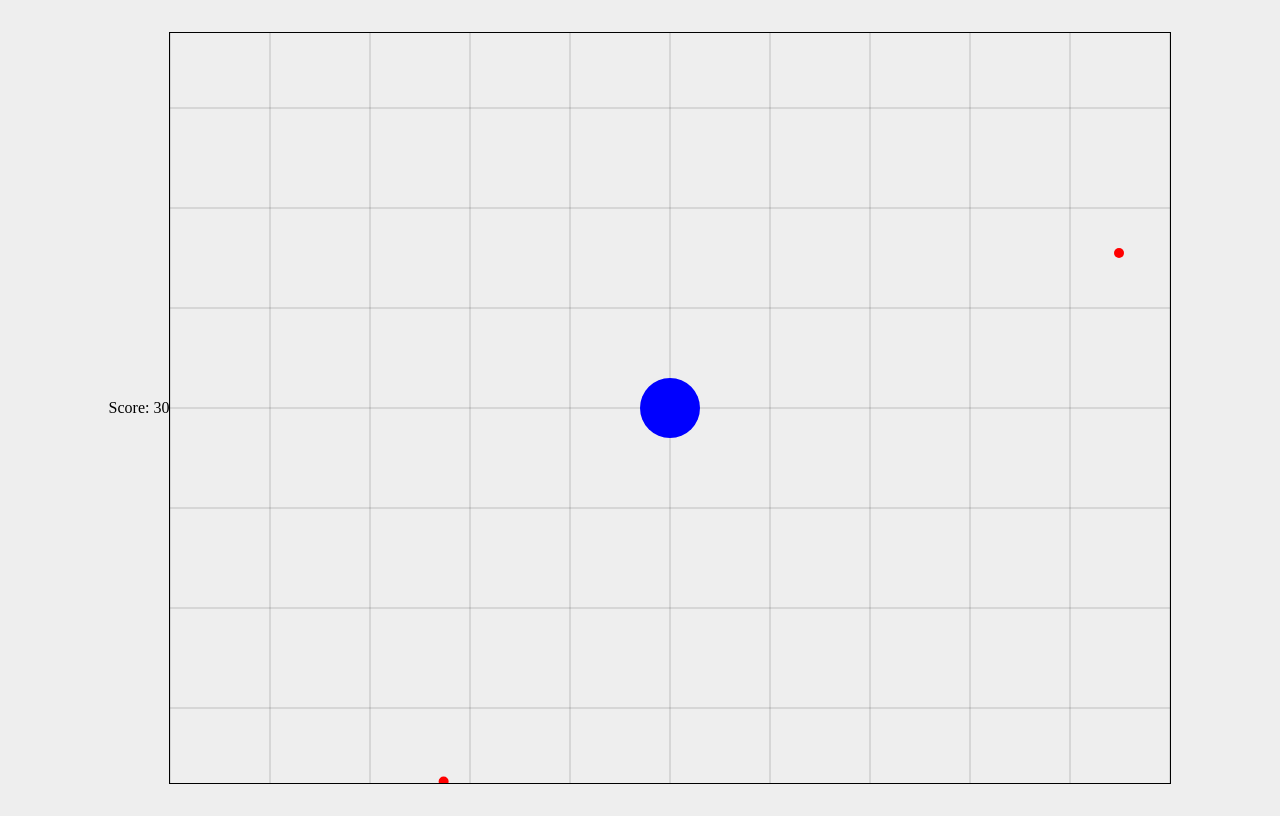
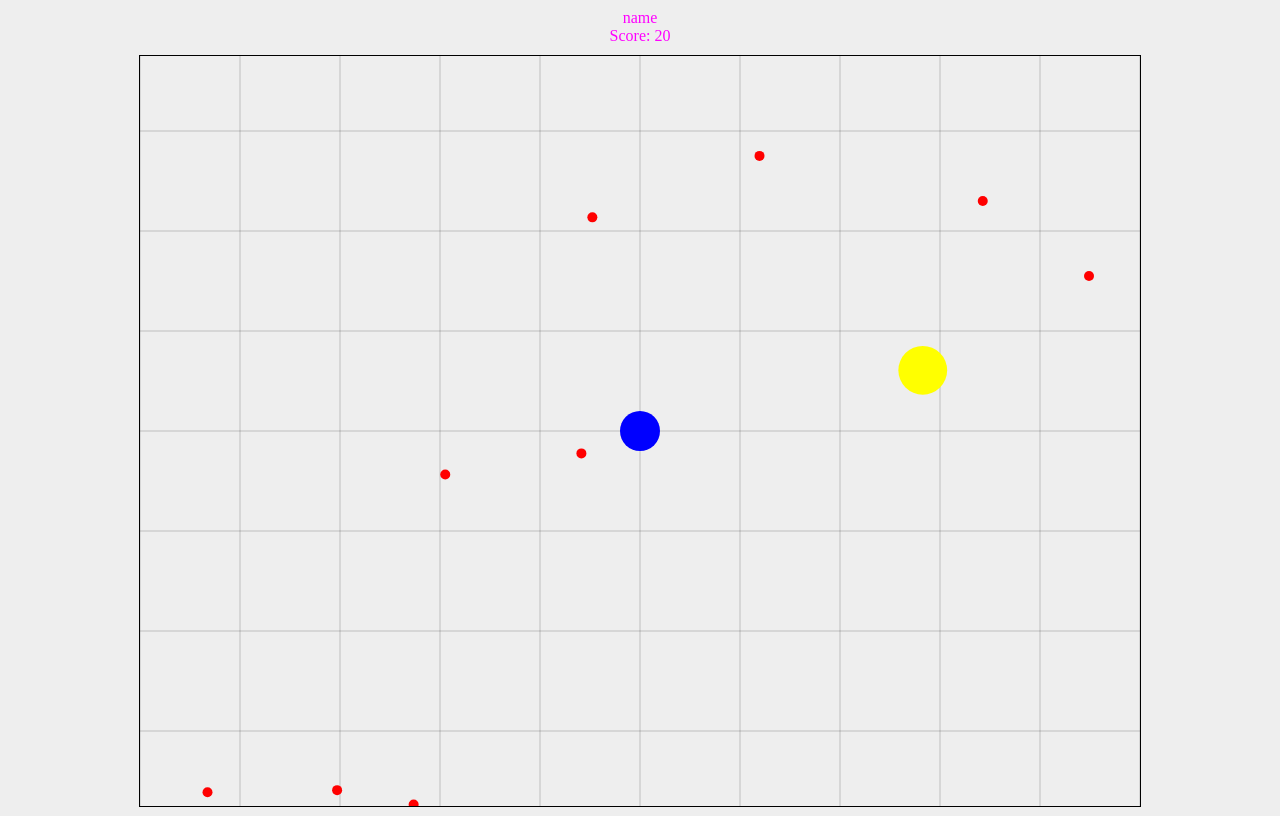
Before and after one commit to rxxuzi/polybius, a website: page index.html in a window 1280 px wide. Drawn offline with Linux system fonts and the light colour scheme.

Commit message:
Polybius

```diff
--- a/Game.js
+++ b/Game.js
@@ -6,31 +6,55 @@ const MAP_WIDTH = 10000;
 const MAP_HEIGHT = 10000;
 const GRID_SIZE = 100; // 100x100のグリッドを持つ
 
+const START_PLAYER_SIZE = 20
+function getScale() {
+    return player.radius > 100 ? 100 / player.radius : 1;
+}
+
 let velocityX = 0;
 let velocityY = 0;
+
+// 線形補間関数
+function lerp(start, end, factor) {
+    return start + (end - start) * factor;
+}
+//シグモイド関数
+function sigmoid(x) {
+    return 1 / (1 + Math.exp(-x));
+}
 
 let player = {
     x: MAP_WIDTH / 2,
     y: MAP_HEIGHT / 2,
-    radius: 30,
+    radius: START_PLAYER_SIZE,
+    targetRadius: START_PLAYER_SIZE,
     color: 'blue',
 };
 
 const enemies = [];
 
+const MAX_SPEED = 10;
+const BASE_RADIUS = 40; // これは中央の値で、この周辺のradiusで速度が最も変動します。
+
 for (let i = 0; i < 50; i++) {
+    const MINIMUM_RADIUS = 10;
+    const RADIUS_RANGE = 60
+    const radius = Math.random() * RADIUS_RANGE + MINIMUM_RADIUS;
+    const speedFactor = sigmoid((BASE_RADIUS - radius) * 0.1); // 0.1はシグモイドの「感度」を調整します。
     enemies.push({
         x: Math.random() * 10000,
         y: Math.random() * 10000,
-        radius: Math.random() * 20 + 30, // 30から50の範囲でランダムな半径
-        color: 'yellow'
+        radius: radius,
+        color: 'yellow',
+        speed: MAX_SPEED * speedFactor,
+        direction: Math.random() * Math.PI * 2
     });
 }
 
 
 
 let foods = [];
-for (let i = 0; i < 200; i++) {
+for (let i = 0; i < 1200; i++) {
     foods.push({
         x: Math.random() * MAP_WIDTH,
         y: Math.random() * MAP_HEIGHT,
@@ -84,12 +108,21 @@ function update() {
 
     drawGrid();
 
+    // 毎フレーム、radiusをtargetRadiusに近づける
+    player.radius = lerp(player.radius, player.targetRadius, 0.05);
+
+    // 差が十分に小さくなったら、radiusを直接targetRadiusに設定
+    if (Math.abs(player.radius - player.targetRadius) < 0.1) {
+        player.radius = player.targetRadius;
+    }
+
     foods.forEach((food, index) => {
         drawCircle(food.x - player.x + canvas.width / 2, food.y - player.y + canvas.height / 2, food.radius, food.color);
 
         if (Math.hypot(player.x - food.x, player.y - food.y) < player.radius) {
             foods.splice(index, 1);
-            player.radius += 1;
+            player.radius += 1; // foodを食べたら、直接radiusを増加
+            player.targetRadius += 1;
         }
     });
 
@@ -98,20 +131,35 @@ function update() {
 
         if (checkCollision(player, enemy)) {
             if (player.radius > enemy.radius) {
-                player.radius += enemy.radius;
+                player.targetRadius += enemy.radius; // targetRadiusを増やす
                 enemies.splice(index, 1);
             } else {
-                // この例では、プレイヤーが敵より小さい場合、ゲームを再起動します。
                 location.reload();
             }
         }
+
+        //move
+        enemy.x += Math.cos(enemy.direction) * enemy.speed;
+        enemy.y += Math.sin(enemy.direction) * enemy.speed;
+
+        // 敵が画面の境界に達したら、方向を反転
+        if (enemy.x < 0 || enemy.x > MAP_WIDTH) {
+            enemy.direction = Math.PI - enemy.direction;
+        }
+        if (enemy.y < 0 || enemy.y > MAP_HEIGHT) {
+            enemy.direction = -enemy.direction;
+        }
+
+
     });
+
 
     player.x += velocityX;
     player.y += velocityY;
 
     drawCircle(canvas.width / 2, canvas.height / 2, player.radius, player.color);
-    score.textContent = `Score: ${player.radius}`;
+    score.textContent = `Score: ${Math.floor(player.radius)}`;
+
     requestAnimationFrame(update);
 }
 
@@ -120,17 +168,14 @@ canvas.addEventListener('mousemove', (event) => {
     let mouseX = event.clientX - bounds.left;
     let mouseY = event.clientY - bounds.top;
 
-    // マウスとプレイヤーとのxおよびyの差を計算します。
     let diffX = mouseX - canvas.width / 2;
     let diffY = mouseY - canvas.height / 2;
 
-    // マウスとプレイヤーとの距離を計算します。
     let distance = Math.sqrt(diffX * diffX + diffY * diffY);
 
-    // 移動の最大速度を設定します。
     const maxSpeed = 5;
 
-    // 距離を0からmaxSpeedにマッピングします。
+    // 距離を0からmaxSpeedにマッピング
     let speedFactor = Math.min(distance / (player.radius + 50), 1); // 1を超えないように制限します。
 
     velocityX = diffX / distance * speedFactor * maxSpeed;
@@ -139,6 +184,10 @@ canvas.addEventListener('mousemove', (event) => {
 
 
 setInterval(addRandomFood, 5000); // 5000ミリ秒 = 5秒
-
+setInterval(() => {
+    enemies.forEach(enemy => {
+        enemy.direction = Math.random() * Math.PI * 2;
+    });
+}, 5000);
 
 update();
--- a/index.html
+++ b/index.html
@@ -7,8 +7,11 @@
     <link rel="stylesheet" href="styles.css">
 </head>
 <body>
-<p id="score"></p><br>
-<canvas id="gameCanvas" width="1000" height="750"></canvas>
+<div class="canvas-wrapper">
+    <p id="id">name</p>
+    <p id="score">10</p>
+    <canvas id="gameCanvas" width="1000" height="750"></canvas>
+</div>
 <script src="Game.js"></script>
 </body>
 </html>
--- a/styles.css
+++ b/styles.css
@@ -6,6 +6,18 @@ body {
     background-color: #eee;
 }
 
+.canvas-wrapper {
+    display: flex;
+    flex-direction: column;  /* 縦方向に要素を並べます。 */
+    align-items: center;     /* 中央寄せを行います。 */
+}
+
 canvas {
     border: 1px solid #000;
+    margin-top: 10px;       /* pタグとの間に少しスペースを空けます。 */
 }
+
+p {
+    color: fuchsia;
+    margin: 0;               /* pタグのデフォルトのマージンを取り除きます。 */
+}
```
